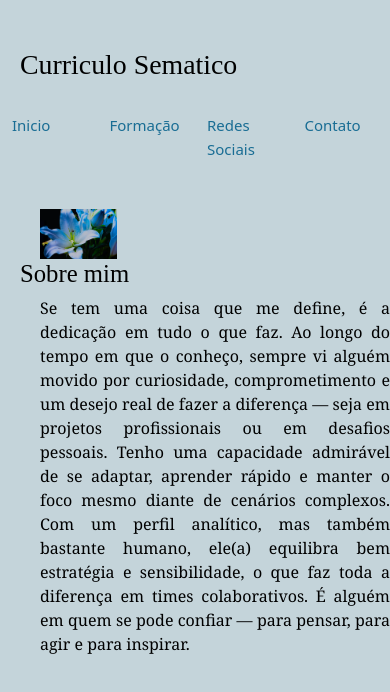
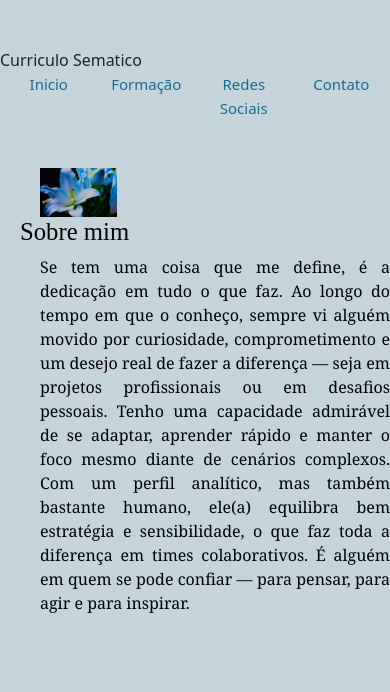
Before and after one commit to dridriii/tarefa_6, a plain HTML site: page index.html in a window 390 px wide. Drawn offline with nearby package versions, Linux system fonts and the light colour scheme.

Commit message:
responsividade

```diff
--- a/index.html
+++ b/index.html
@@ -4,15 +4,13 @@
 <head>
     <meta charset="UTF-8">
     <meta name="viewport" content="width=device-width, initial-scale=1.0">
-    <link href="https://cdn.jsdelivr.net/npm/bootstrap@5.0.2/dist/css/bootstrap.min.css"
-rel="stylesheet"
-integrity="sha384-EVSTQN3/azprG1Anm3QDgpJLIm9Nao0Yz1ztcQTwFspd3yD65VohhpuuCOmLASjC"
-crossorigin="anonymous">
+    <link href="https://cdn.jsdelivr.net/npm/bootstrap@5.0.2/dist/css/bootstrap.min.css" rel="stylesheet"
+        integrity="sha384-EVSTQN3/azprG1Anm3QDgpJLIm9Nao0Yz1ztcQTwFspd3yD65VohhpuuCOmLASjC" crossorigin="anonymous">
     <title>Tarefa_1</title>
-    <link rel="stylesheet" href="index.css"/>
+    <link rel="stylesheet" href="index.css" />
     <style>
-        a{
-            color:rgb(25, 109, 148);
+        a {
+            color: rgb(25, 109, 148);
             font-size: 15px;
         }
     </style>
@@ -21,10 +19,10 @@ crossorigin="anonymous">
 <body style="background-color: rgb(196, 212, 218);">
     <header>
         <br><br>
-        <h1 class="titulo">Curriculo Sematico</h1>
+        <div class <h1 class="titulo">Curriculo Sematico</h1>
             <br>
             <nav>
-            <div class="container">
+                <div class="container text-center">
                     <div class="row">
                         <div class="col">
                             <a href="index.html">Inicio</a>
@@ -44,11 +42,12 @@ crossorigin="anonymous">
             <br><br>
     </header>
     <main>
-        <img class="espaçotexto" src="lirio-azul.png" alt="lirio azul"/>
+        <img class="espaçotexto" src="lirio-azul.png" alt="lirio azul" />
 
         <div>
             <h2 class="titulo">Sobre mim</h2>
-            <p class="espaçotexto">Se tem uma coisa que me define, é a dedicação em tudo o que faz. Ao longo do tempo em que o
+            <p class="espaçotexto">Se tem uma coisa que me define, é a dedicação em tudo o que faz. Ao longo do tempo em
+                que o
                 conheço, sempre vi alguém movido por curiosidade, comprometimento e um desejo real de fazer a diferença
                 — seja em projetos profissionais ou em desafios pessoais. Tenho uma capacidade admirável de se
                 adaptar, aprender rápido e manter o foco mesmo diante de cenários complexos. Com um perfil analítico,
```
Lines whose indentation alone changed are shown as unchanged.
